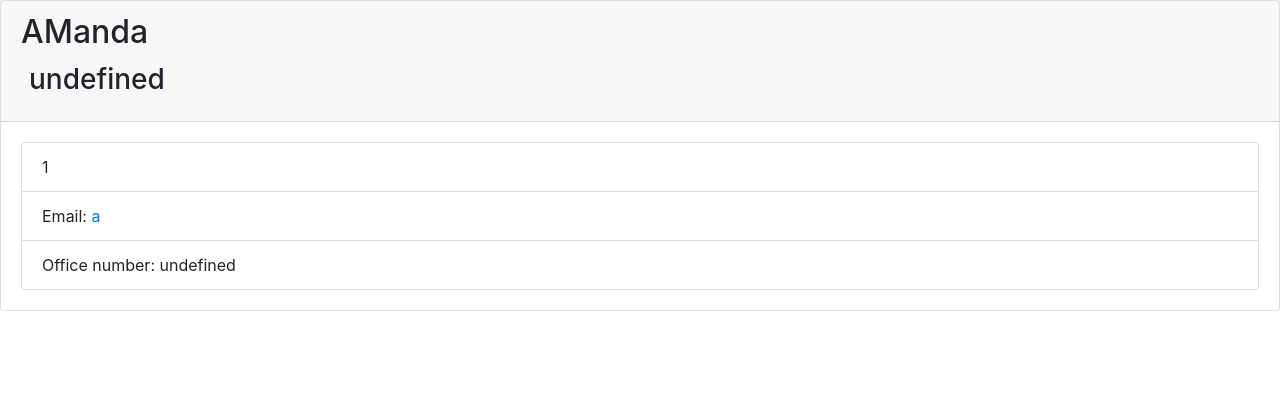
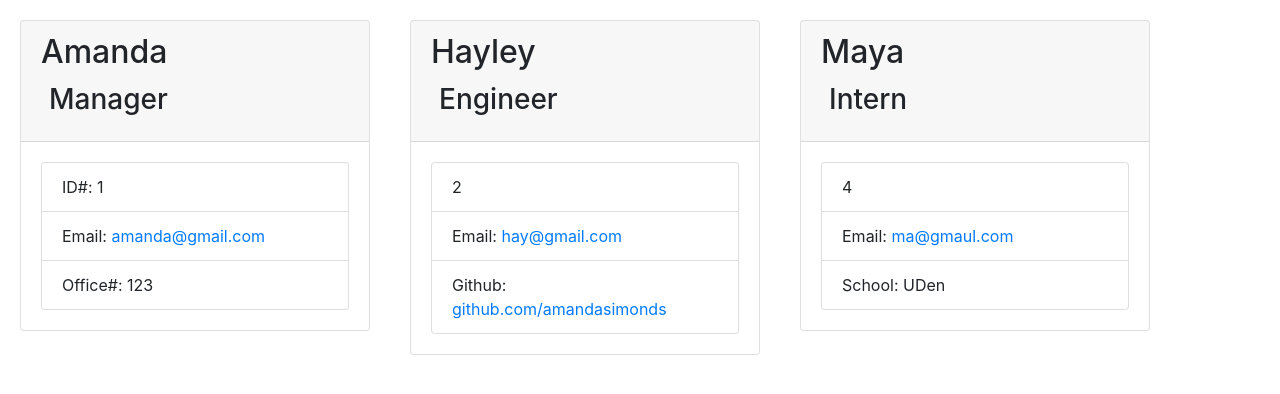
Before and after one commit to amandasimonds/team-profile-generator, a website: page team.html in a window 1280 px wide. Drawn offline with nearby package versions, Linux system fonts and the light colour scheme.

Commit message:
added styling, fixed manager card

```diff
--- /dev/null
+++ b/assets/style.css
@@ -0,0 +1,16 @@
+body{
+    background-color: red;
+}
+
+.cardContainer {
+    float: left;
+    margin-top: 20px;
+    align-content: center;
+    padding: 0px 10px 0px 10px;
+}
+
+.card {
+    width: 350px;
+    margin:20px;
+    float: left;
+}
--- a/lib/manager.js
+++ b/lib/manager.js
@@ -1,5 +1,4 @@
 const Employee = require("./employee");
-
 
 class Manager extends Employee {
     constructor(name, id, title, email, officeNumber) {
--- a/team.html
+++ b/team.html
@@ -5,33 +5,48 @@
             <meta charset="UTF-8">
             <meta name="viewport" content="width=device-width, initial-scale=1.0">
             <meta http-equiv="X-UA-Compatible" content="ie=edge">
+            <link rel = "stylesheet" href= "./assets/style.css">
             <link rel="stylesheet" href="https://stackpath.bootstrapcdn.com/bootstrap/4.3.1/css/bootstrap.min.css"
                 integrity="sha384-ggOyR0iXCbMQv3Xipma34MD+dH/1fQ784/j6cY/iJTQUOhcWr7x9JvoRxT2MZw1T" crossorigin="anonymous">
             <title>Your Employee List</title>
-            <style>
-            .cardContainer {
-                float: left;
-                margin-top: 20px;
-                align-content: center;
-                padding: 0px 10px 0px 10px;
-            }
-            .card {
-                width: 100%;
-            }
-            </style>
+
         </head>
 
         <body>
         <div class="card employee-card">
         <div class="card-header">
-            <h2 class="card-title">AManda</h2>
-            <h3 class="card-title"><i class="fas fa-mug-hot mr-2"></i>undefined</h3>
+            <h2 class="card-title">Amanda</h2>
+            <h3 class="card-title"><i class="fas fa-mug-hot mr-2"></i>Manager</h3>
         </div>
         <div class="card-body">
             <ul class="list-group">
-                <li class="list-group-item">1</li>
-                <li class="list-group-item">Email: <a href="mailto:a">a</a></li>
-                <li class="list-group-item">Office number: undefined</li>
+                <li class="list-group-item">ID#: 1</li>
+                <li class="list-group-item">Email: <a href="mailto:amanda@gmail.com">amanda@gmail.com</a></li>
+                <li class="list-group-item">Office#: 123</li>
+            </ul>
+        </div>
+     </div><div class="card employee-card">
+        <div class="card-header">
+            <h2 class="card-title">Hayley</h2>
+            <h3 class="card-title"><i class="fas fa-mug-hot mr-2"></i>Engineer</h3>
+        </div>
+        <div class="card-body">
+            <ul class="list-group">
+                <li class="list-group-item">2</li>
+                <li class="list-group-item">Email: <a href="mailto:hay@gmail.com">hay@gmail.com</a></li>
+                <li class="list-group-item">Github: <a href="github.com/ amandasimonds">github.com/amandasimonds</a></li>
+            </ul>
+        </div>
+     </div><div class="card employee-card">
+        <div class="card-header">
+            <h2 class="card-title">Maya</h2>
+            <h3 class="card-title"><i class="fas fa-mug-hot mr-2"></i>Intern</h3>
+        </div>
+        <div class="card-body">
+            <ul class="list-group">
+                <li class="list-group-item">4</li>
+                <li class="list-group-item">Email: <a href="mailto:ma@gmaul.com">ma@gmaul.com</a></li>
+                <li class="list-group-item">School: UDen</li>
             </ul>
         </div>
      </div>
```
Also changed, not shown: generateHTML.js (+7 -16 lines).
